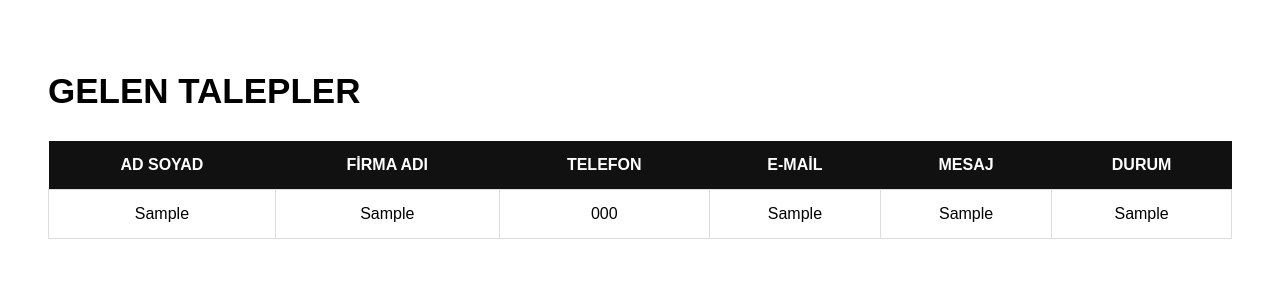
After one commit to iremguleer0-arch/blocera-ai, a Flask app: page /dashboard in a window 1280 px wide. The commit adds this page. Shown: the top 300 px of the page. Run offline with Flask 3, Linux system fonts and the light colour scheme; tables that the repository leaves empty hold one stand-in row (values such as "Sample post").

Commit message:
Firma ve email kaydi duzeltildi

```diff
--- a/app/routes.py
+++ b/app/routes.py
@@ -1,231 +1,196 @@
-# Flask içerisinden ihtiyacımız olan araçları içe aktarıyoruz.
-#
-# Blueprint:
-# Rotaları (URL adreslerini) gruplandırmak için kullanılır.
-#
-# render_template:
-# HTML sayfalarını kullanıcıya göstermek için kullanılır.
-#
-# request:
-# Kullanıcının gönderdiği verileri okumamızı sağlar.
-#
-# jsonify:
-# Python verilerini JSON formatında cevap olarak göndermemizi sağlar.
 from flask import Blueprint, render_template, request, jsonify
 
-
-# database.py dosyasındaki hazır veritabanı fonksiyonlarını çağırıyoruz.
-#
-# Burada SQL yazmıyoruz.
-# SQL işlemleri yalnızca database.py içerisinde kalmalıdır.
 from app.database import lead_ekle, tum_leadler
 
-
-# ai_service.py dosyasındaki hazır yapay zekâ servisini
-# ve yapay zekâya özel hata sınıfını içe aktarıyoruz.
-#
-# Burada Groq API kodu yazmayacağız.
-# Yapay zekâ işlemleri sadece ai_service.py içerisinde kalacak.
 from app.services.ai_service import ai_service, AIServiceError
 
 
-# Normal web sayfalarını yönetecek Blueprint'i oluşturuyoruz.
-#
-# Örneğin:
-# /
-# /dashboard
-#
-# adresleri bu Blueprint içerisinde olacak.
+
+# Sayfa rotaları
 pages_bp = Blueprint("pages", __name__)
 
 
-# API işlemlerini yönetecek ikinci Blueprint'i oluşturuyoruz.
-#
-# Daha sonra __init__.py içerisinde buna "/api" öneki vereceğiz.
-#
-# Böylece:
-# /sohbet     yerine /api/sohbet
-# /leads      yerine /api/leads
-#
-# şeklinde çalışacak.
+# API rotaları
 api_bp = Blueprint("api", __name__)
 
 
-# Bu rota, web sitesinin ana karşılama sayfasını gösterir.
-#
-# Kullanıcı tarayıcıdan "/" adresine geldiğinde
-# Flask, templates klasöründeki index.html dosyasını açacaktır.
+
+
+# ==========================
+# ANA SAYFA
+# ==========================
+
 @pages_bp.route("/")
 def ana_sayfa():
 
-    # render_template() fonksiyonu bir HTML dosyasını
-    # kullanıcıya web sayfası olarak göndermek için kullanılır.
     return render_template("index.html")
 
 
-# Bu rota, işletme sahibinin müşteri adaylarını
-# göreceği yönetim panelini açmak için kullanılır.
-#
-# Kullanıcı "/dashboard" adresine geldiğinde
-# dashboard.html sayfası gösterilecektir.
+
+
+# ==========================
+# YÖNETİM PANELİ
+# ==========================
+
 @pages_bp.route("/dashboard")
 def dashboard():
 
-    # Yönetim panelinin HTML dosyasını kullanıcıya gönderiyoruz.
     return render_template("dashboard.html")
 
 
-# Bu API rotası, kullanıcının BLOCERA yapay zekâ asistanına
-# gönderdiği mesajı alır ve ai_service.py dosyasındaki
-# yapay zekâ servisine yönlendirir.
-#
-# Dikkat:
-# Burada doğrudan Groq API kodu YAZMIYORUZ.
-# Çünkü hocanın istediği mimaride yapay zekâ işlemleri
-# yalnızca ai_service.py dosyasında bulunmalıdır.
+
+
+# ==========================
+# BLOCERA AI SOHBET API
+# ==========================
+
 @api_bp.route("/sohbet", methods=["POST"])
 def sohbet():
 
-    # Kullanıcının gönderdiği JSON verisini okuyoruz.
-    #
-    # Örneğin Wix Studio bize şöyle bir veri gönderebilir:
-    #
-    # {
-    #     "mesaj": "BLOCERA nedir?",
-    #     "gecmis": []
-    # }
     veri = request.get_json(silent=True) or {}
 
-    # JSON içerisindeki "mesaj" alanını alıyoruz.
-    #
-    # Eğer mesaj alanı gönderilmemişse
-    # varsayılan olarak boş metin kullanıyoruz.
+
     mesaj = veri.get("mesaj", "").strip()
 
-    # Daha önce yapılmış konuşmalar varsa onları alıyoruz.
-    #
-    # Konuşma geçmişi gönderilmemişse boş liste kullanıyoruz.
     gecmis = veri.get("gecmis", [])
 
-    # Kullanıcı boş mesaj göndermişse yapay zekâ servisini
-    # gereksiz yere çağırmıyoruz.
-    #
-    # 400 HTTP durum kodu:
-    # Kullanıcının gönderdiği istekte eksik veya hatalı veri
-    # bulunduğunu ifade eder.
+
+
     if not mesaj:
+
         return jsonify({
+
             "basari": False,
+
             "hata": "Mesaj alanı boş bırakılamaz."
+
         }), 400
+
+
 
     try:
 
-        # Burada daha önce hazırladığımız ai_service nesnesini çağırıyoruz.
-        #
-        # Gerçek Groq API işlemi routes.py içinde değil,
-        # ai_service.py içerisinde gerçekleşecektir.
         cevap = ai_service.yanit_uret(
+
             mesaj=mesaj,
+
             gecmis=gecmis
+
         )
 
-        # Yapay zekâdan başarılı cevap geldiyse
-        # bunu JSON formatında kullanıcıya gönderiyoruz.
+
         return jsonify({
+
             "basari": True,
+
             "cevap": cevap
+
         })
 
-    # ai_service.py içerisindeki yapay zekâ işlemi sırasında
-    # bir hata oluşursa AIServiceError burada yakalanır.
+
+
     except AIServiceError as hata:
 
-        # 503 HTTP durum kodu:
-        # Sunucu çalışıyor fakat harici servis
-        # geçici olarak kullanılamıyor anlamına gelir.
+
         return jsonify({
+
             "basari": False,
+
             "hata": str(hata)
+
         }), 503
 
 
-# Bu API rotası, kullanıcının iletişim bilgilerini
-# yeni bir müşteri adayı (lead) olarak kaydetmek için kullanılır.
-#
-# Wix Studio veya başka bir frontend bu adrese
-# isim, telefon ve mesaj bilgilerini JSON olarak gönderebilir.
+
+
+
+# ==========================
+# İLETİŞİM FORMU KAYDETME
+# ==========================
+
 @api_bp.route("/leads", methods=["POST"])
 def lead_kaydet():
 
-    # Kullanıcının gönderdiği JSON verisini okuyoruz.
-    #
-    # Geçersiz veya boş bir JSON gelirse programın
-    # doğrudan hata vermemesi için boş sözlük kullanıyoruz.
+
     veri = request.get_json(silent=True) or {}
 
-    # JSON içerisindeki isim bilgisini alıyoruz.
-    # strip() ile baştaki ve sondaki gereksiz boşlukları temizliyoruz.
-    isim = veri.get("isim", "").strip()
 
-    # Telefon bilgisini alıyoruz.
+
+    ad_soyad = veri.get("ad_soyad", "").strip()
+
+    firma_adi = veri.get("firma_adi", "").strip()
+
     telefon = veri.get("telefon", "").strip()
 
-    # Mesaj alanı zorunlu değildir.
-    # Gönderilmemişse boş metin kullanıyoruz.
+    e_posta = veri.get("e_posta", "").strip()
+
     mesaj = veri.get("mesaj", "").strip()
 
-    # İsim veya telefon eksikse kayıt işlemi yapmıyoruz.
-    #
-    # Hocanın istediği şekilde eksik veri durumunda
-    # 400 Bad Request durum kodu döndürüyoruz.
-    if not isim or not telefon:
+
+
+
+    if not ad_soyad or not telefon:
+
+
         return jsonify({
+
             "basari": False,
-            "hata": "İsim ve telefon alanları zorunludur."
+
+            "hata": "Ad soyad ve telefon zorunludur."
+
         }), 400
 
-    # Veritabanı işlemini burada SQL yazarak yapmıyoruz.
-    #
-    # database.py dosyasında daha önce oluşturduğumuz
-    # lead_ekle() fonksiyonunu çağırıyoruz.
+
+
+
+
     lead_ekle(
-        isim=isim,
+
+        ad_soyad=ad_soyad,
+
+        firma_adi=firma_adi,
+
         telefon=telefon,
+
+        e_posta=e_posta,
+
         mesaj=mesaj
+
     )
 
-    # Kayıt başarıyla oluşturulduğunda
-    # JSON cevap ve 201 Created durum kodu döndürüyoruz.
+
+
+
     return jsonify({
+
         "basari": True,
-        "mesaj": "Müşteri adayı başarıyla kaydedildi."
+
+        "mesaj": "İletişim talebi kaydedildi."
+
     }), 201
 
 
-# Bu API rotası, veritabanında kayıtlı olan
-# bütün müşteri adaylarını listelemek için kullanılır.
-#
-# Yönetim paneli daha sonra bu adresi kullanarak
-# kayıtlı lead bilgilerini ekranda gösterecektir.
+
+
+
+
+# ==========================
+# TÜM TALEPLERİ GETİR
+# YÖNETİM PANELİ İÇİN
+# ==========================
+
 @api_bp.route("/leads", methods=["GET"])
 def leadleri_getir():
 
-    # Burada doğrudan SQL sorgusu yazmıyoruz.
-    #
-    # database.py dosyasındaki tum_leadler() fonksiyonunu
-    # çağırarak bütün müşteri adaylarını alıyoruz.
+
     leadler = tum_leadler()
 
-    # Veritabanından gelen müşteri adaylarını
-    # JSON formatında frontend'e gönderiyoruz.
-    #
-    # "basari": True
-    # İşlemin başarılı olduğunu belirtir.
-    #
-    # "leadler":
-    # Veritabanından gelen müşteri adaylarının listesidir.
+
+
     return jsonify({
+
         "basari": True,
+
         "leadler": leadler
+
     })
--- /dev/null
+++ b/app/templates/dashboard.html
@@ -0,0 +1,182 @@
+<!DOCTYPE html>
+<html lang="tr">
+
+<head>
+
+<meta charset="UTF-8">
+
+<title>BLOCERA Yönetim Paneli</title>
+
+
+<style>
+
+body{
+    font-family: Arial, sans-serif;
+    padding:40px;
+}
+
+
+h1{
+    font-size:35px;
+}
+
+
+table{
+
+    width:100%;
+    border-collapse:collapse;
+    margin-top:30px;
+
+}
+
+
+th{
+
+    background:#111;
+    color:white;
+    padding:15px;
+    text-align:center;
+
+}
+
+
+td{
+
+    border:1px solid #ddd;
+    padding:15px;
+    text-align:center;
+
+}
+
+
+tr:nth-child(even){
+
+    background:#f5f5f5;
+
+}
+
+
+</style>
+
+
+</head>
+
+
+<body>
+
+
+<h1>GELEN TALEPLER</h1>
+
+
+<table>
+
+
+<thead>
+
+<tr>
+
+<th>AD SOYAD</th>
+
+<th>FİRMA ADI</th>
+
+<th>TELEFON</th>
+
+<th>E-MAİL</th>
+
+<th>MESAJ</th>
+
+<th>DURUM</th>
+
+</tr>
+
+
+</thead>
+
+
+
+<tbody id="talepListesi">
+
+
+</tbody>
+
+
+
+</table>
+
+
+
+
+<script>
+
+
+async function talepleriGetir(){
+
+
+    const cevap = await fetch("/api/leads");
+
+
+    const veri = await cevap.json();
+
+
+
+    const tablo =
+    document.getElementById("talepListesi");
+
+
+
+    tablo.innerHTML="";
+
+
+
+    veri.leadler.forEach(
+
+        function(lead){
+            console.log(lead);
+
+
+
+            tablo.innerHTML += `
+
+
+        <tr>
+
+       <td>${lead.ad_soyad || lead.isim || "Test Kullanıcı"}</td>
+
+       <td>${lead.firma_adi || "-"}</td>
+
+       <td>${lead.telefon || "-"}</td>
+
+       <td>${lead.e_posta || "-"}</td>
+
+       <td>${lead.mesaj || "-"}</td>
+
+       <td>${lead.durum || "Yeni"}</td>
+        </tr>
+
+
+        `;
+
+
+        }
+
+
+    );
+
+
+
+}
+
+
+
+talepleriGetir();
+
+
+
+</script>
+
+
+
+</body>
+
+
+</html>
```
Also changed, not shown: app/database.py (+70 -74 lines), app/templates/index.html (+144 -1 lines).
